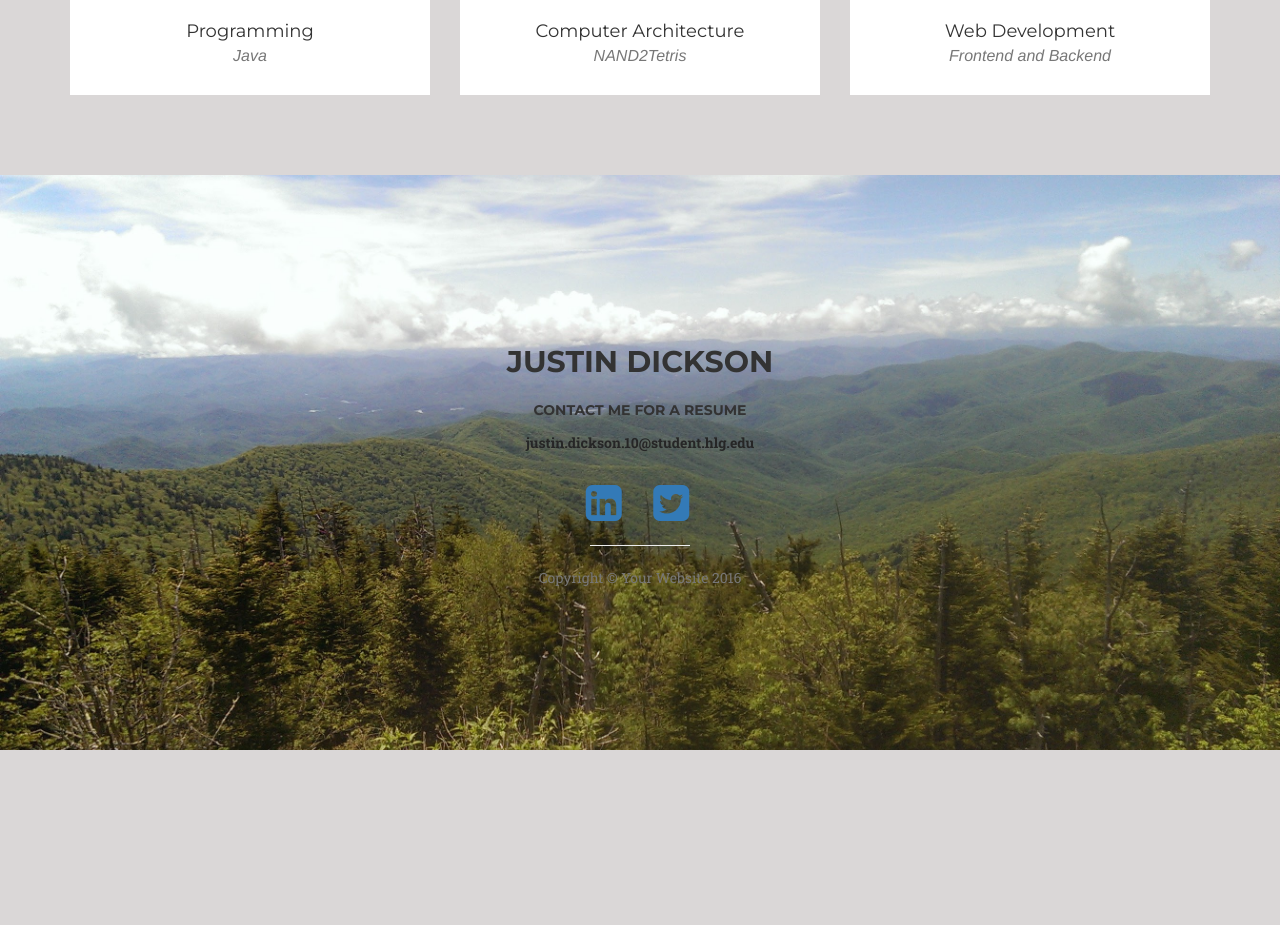
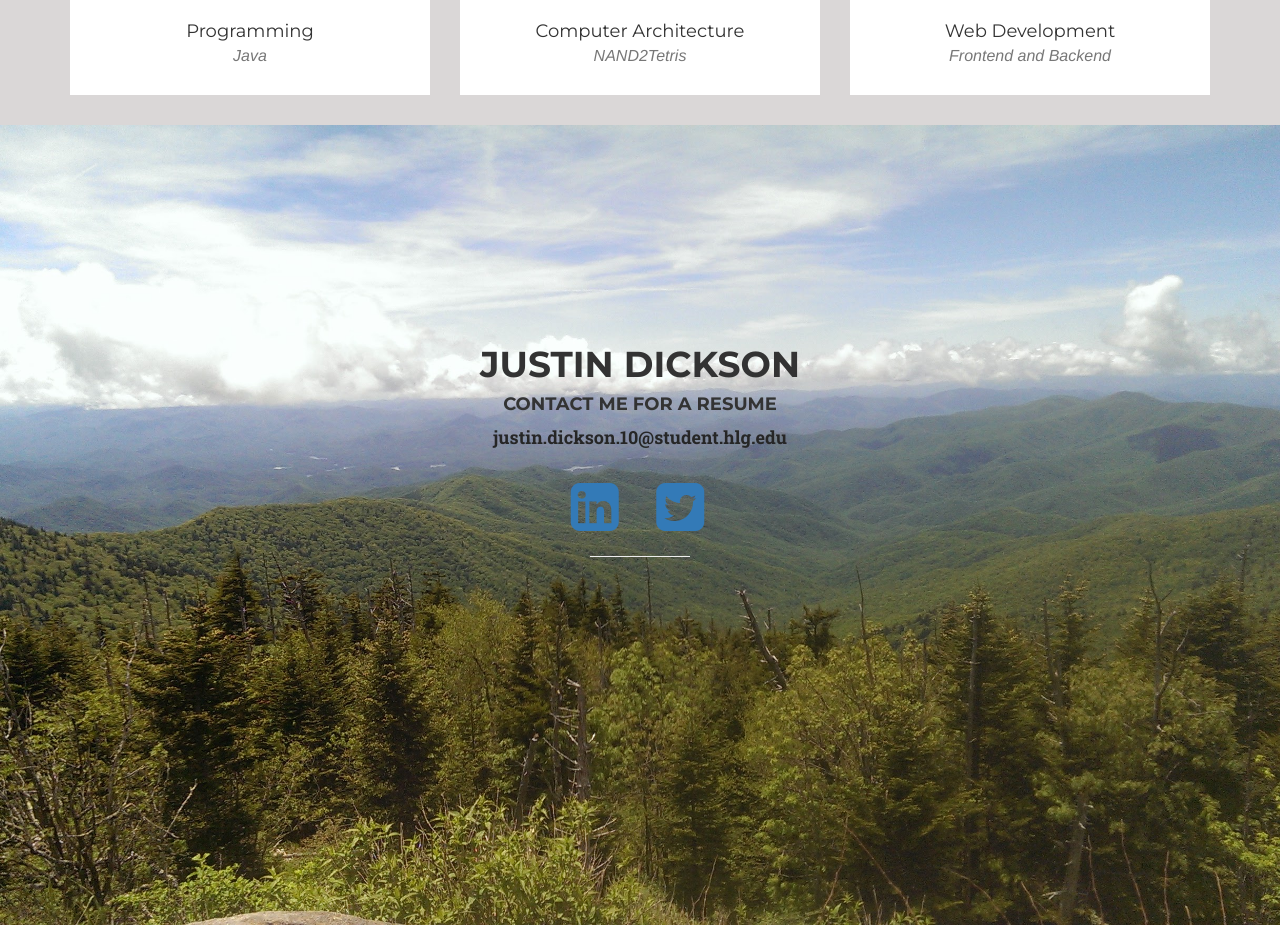
Before and after one commit to jdickson35/Digital-Portfolio, a plain HTML site: page index.html in a window 1280 px wide. Shown: the part 1702-2627 px from the top of the page. Before the commit the page ends 2472 px from the top, so only its background shows below. Drawn offline with nearby package versions, Linux system fonts and the light colour scheme; a web font is replaced by a local one.

Commit message:
Final 1.2
Fixed footer picture, text sizes.

```diff
--- a/css/agency.css
+++ b/css/agency.css
@@ -552,7 +552,7 @@ aside.clients img {
   margin: 50px auto;
 }
 section#contact {
-    display: table;
+    /*display: table;
     position: relative;
     width: 100%;
     height: 100%;
@@ -560,7 +560,7 @@ section#contact {
     -webkit-background-size: cover;
     -moz-background-size: cover;
     background-size: cover;
-    -o-background-size: cover;
+    -o-background-size: cover; */
 }
 /*section#contact .section-heading {
   color: white;
@@ -614,6 +614,15 @@ section#contact .text-danger {
 footer {
   /* padding: 25px 0; */
   text-align: center;
+  display: table;
+  position: relative;
+  width: 100%;
+  height: 100%;
+  background: url(../img/tennessee.jpg) no-repeat center center scroll;
+  -webkit-background-size: cover;
+  -moz-background-size: cover;
+  background-size: cover;
+  -o-background-size: cover;
 }
 footer span.copyright {
   line-height: 40px;
--- a/index.html
+++ b/index.html
@@ -193,27 +193,23 @@
             <div class="container">
                 <div class="row">
                     <div class="col-lg-10 col-lg-offset-1 text-center">
-                        <h2><strong>Justin Dickson</strong>
-                        </h2>
-                        <h3><p><strong>Contact me for a resume</strong></p></h3>
-                        <ul class="list-unstyled">
+                        <h1><strong>Justin Dickson</strong>
+                        </h1>
+                        <h4><strong>Contact me for a resume</strong></h4>
+                        <ul class="list-unstyled" style="font-size: 18px">
                             <li><a href="mailto:justin.dickson.10@student.hlg.edu"  style="color:#262626;"><strong>justin.dickson.10@student.hlg.edu</strong></a>
                             </li>
                         </ul>
                         <br>
                         <ul class="list-inline">
                             <li>
-                                <a href="https://linkedin.com/in/Justindickson35" target="_blank"><i class="fa fa-linkedin-square fa-fw fa-3x"></i></a>
+                                <a href="https://linkedin.com/in/Justindickson35" target="_blank"><i class="fa fa-linkedin-square fa-fw fa-4x"></i></a>
                             </li>
                             <li>
-                                <a href="https://twitter.com/Justindickson35" target="_blank"><i class="fa fa-twitter-square fa-fw fa-3x"></i></a>
+                                <a href="https://twitter.com/Justindickson35" target="_blank"><i class="fa fa-twitter-square fa-fw fa-4x"></i></a>
                             </li>
-                            <!--<li>
-                                <a href="#"><i class="fa fa-dribbble fa-fw fa-3x"></i></a>
-                            </li><-->
                         </ul>
                         <hr class="small">
-                        <p class="text-muted">Copyright &copy; Your Website 2016</p>
                     </div>
                 </div>
             </div>
```
